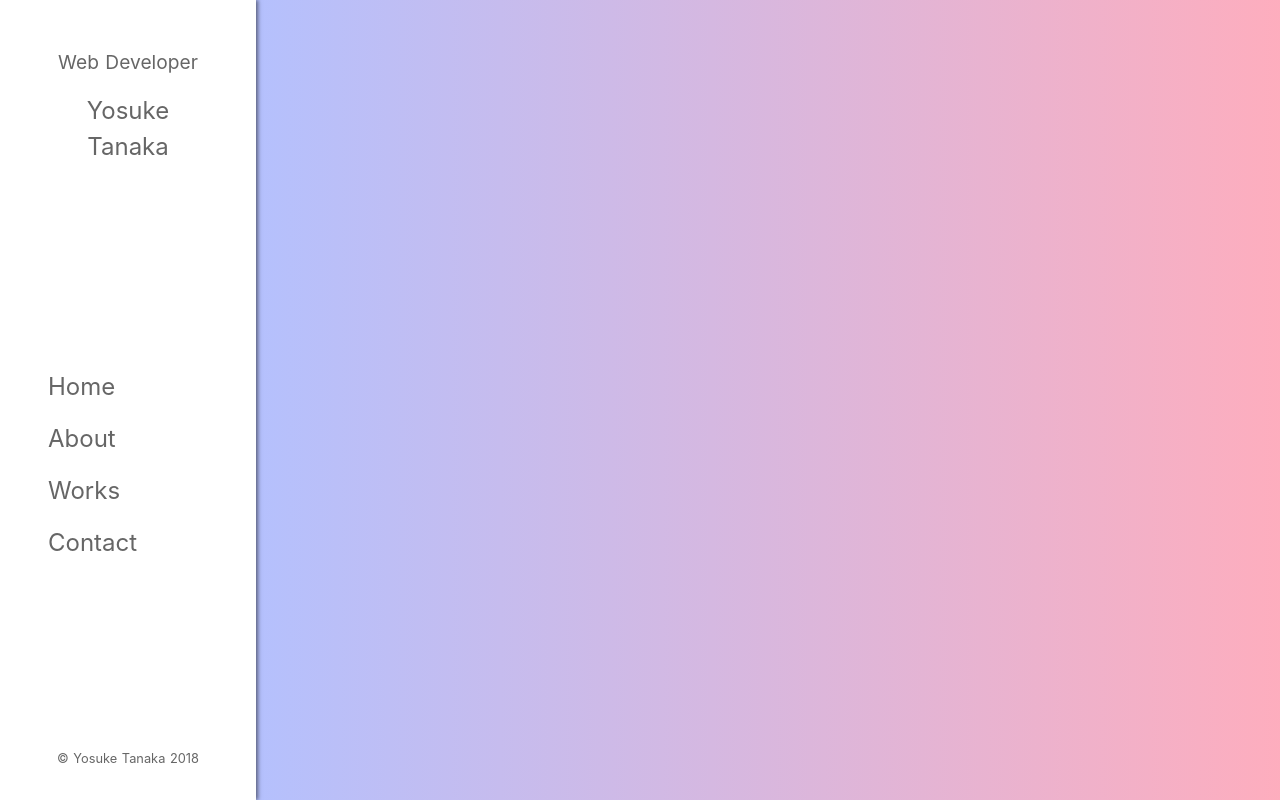
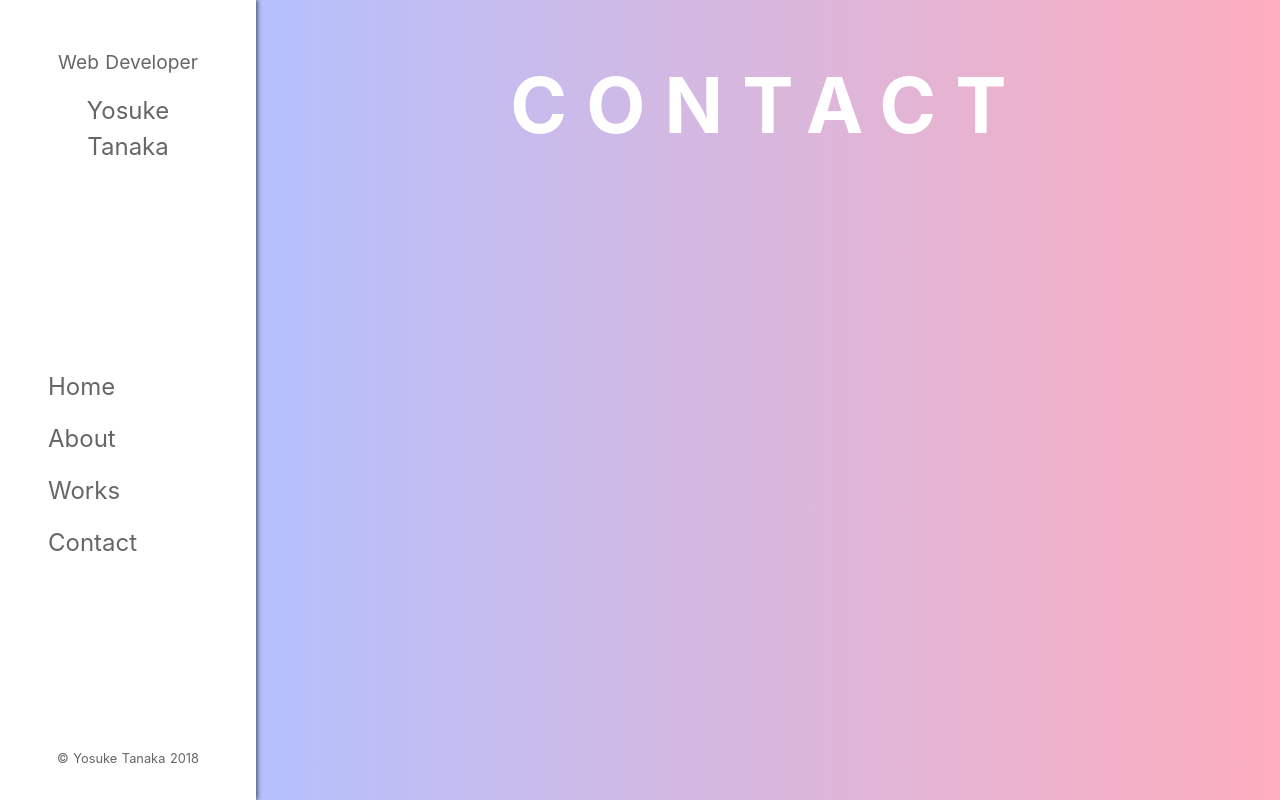
Before and after one commit to yosket/yosket.github.io, a Nuxt app: page /contact in a window 1280 px wide. Built offline with nearby package versions, Linux system fonts and the light colour scheme.

Commit message:
ワークス、コンタクトページを追加

```diff
--- a/components/GlobalNavi.vue
+++ b/components/GlobalNavi.vue
@@ -12,8 +12,8 @@
       <ul>
         <li><nuxt-link to="/">Home</nuxt-link></li>
         <li><nuxt-link to="/about">About</nuxt-link></li>
-        <li><a href="#">Works</a></li>
-        <li><a href="#">Contact</a></li>
+        <li><nuxt-link to="/works">Works</nuxt-link></li>
+        <li><nuxt-link to="/contact">Contact</nuxt-link></li>
       </ul>
     </nav>
     <footer class="footer">
--- /dev/null
+++ b/pages/contact.vue
@@ -0,0 +1,5 @@
+<template>
+  <div class="page contactPage">
+    <h2 class="page__title">Contact</h2>
+  </div>
+</template>
--- /dev/null
+++ b/pages/works.vue
@@ -0,0 +1,5 @@
+<template>
+  <div class="page worksPage">
+    <h2 class="page__title">Works</h2>
+  </div>
+</template>
```
